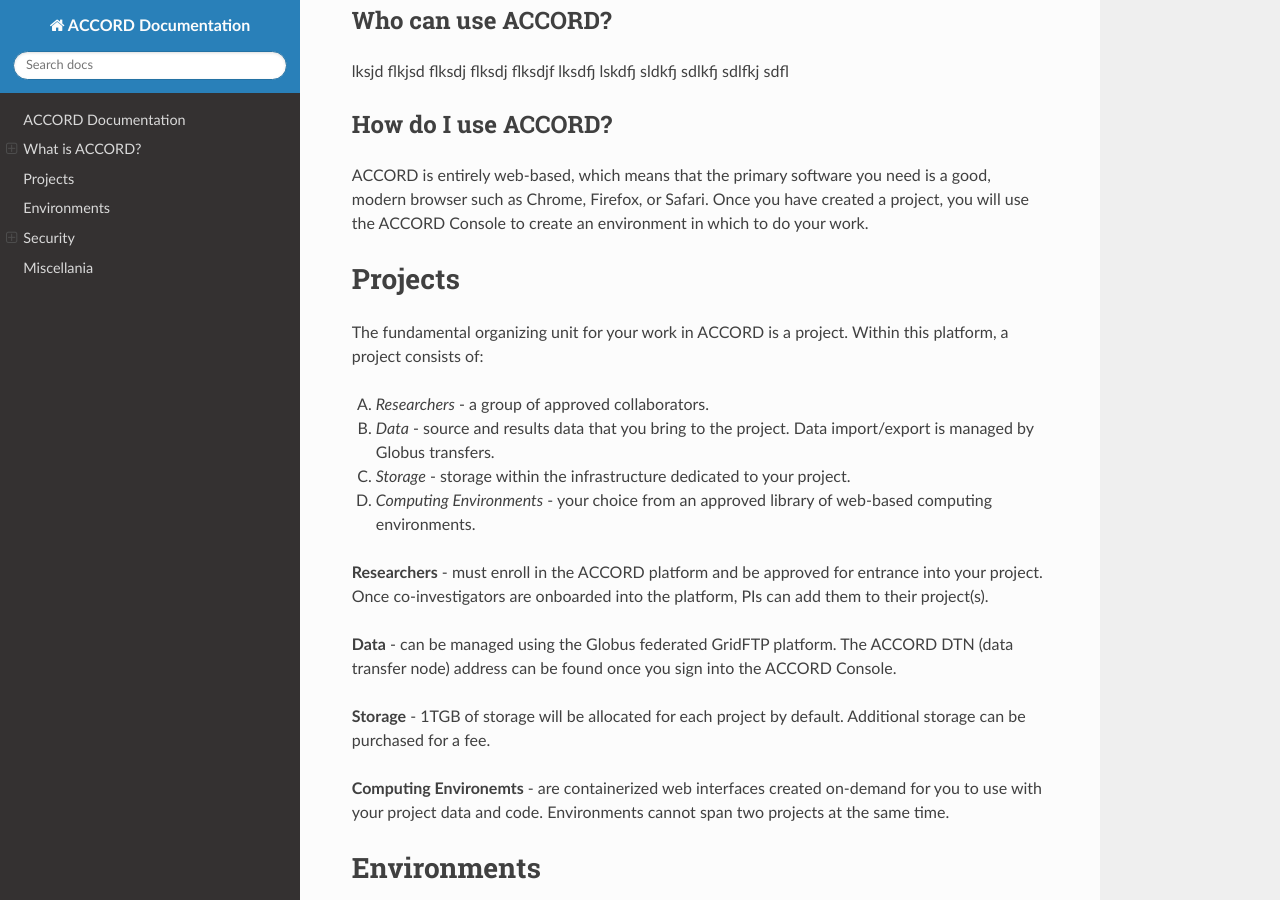
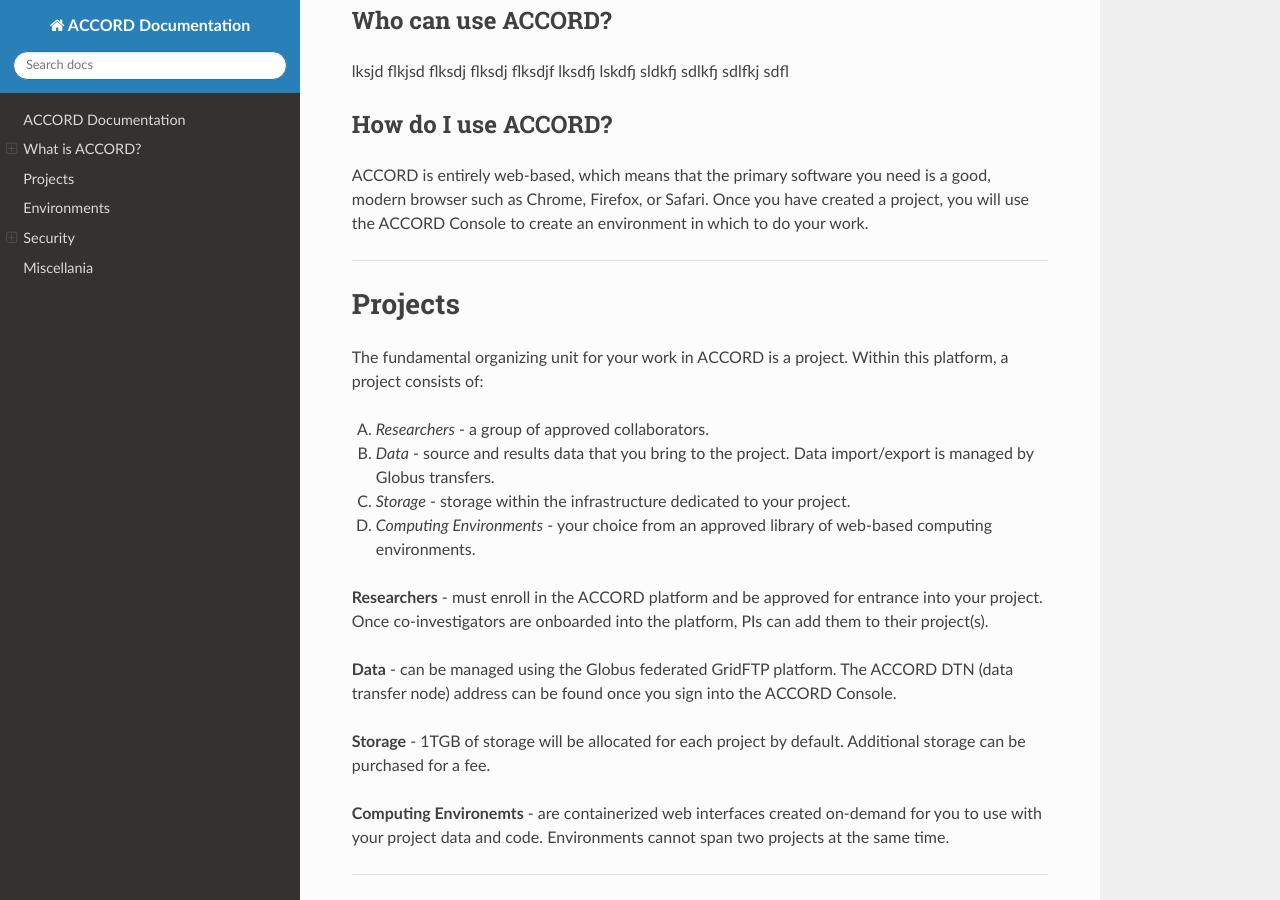
Before and after one commit to uvarc/accord-docs, a Sphinx documentation site: the page built from docs/source/index.rst, in a window 1280 px wide and 900 px high, scrolled down 805 px. Built offline with Sphinx 7.4.7 and the Read the Docs theme 2.0.0, drawn with Linux system fonts in a browser that asks for light colours.

Commit message:
Fleshed out more

```diff
--- a/docs/source/index.rst
+++ b/docs/source/index.rst
@@ -31,6 +31,7 @@
 
 ACCORD is entirely web-based, which means that the primary software you need is a good, modern browser such as Chrome, Firefox, or Safari. Once you have created a project, you will use the ACCORD Console to create an environment in which to do your work.
 
+-----
 
 Projects
 ========
@@ -51,6 +52,8 @@
 
 **Computing Environemts** - are containerized web interfaces created on-demand for you to use with your project data and code. Environments cannot span two projects at the same time.
 
+-----
+
 Environments
 ============
 
@@ -60,12 +63,13 @@
 
 Environments consist of web-based, containerized interfaces launched on-demand by researchers. Approved environemnts and details about them are below.
 
-* **Theia Python** - A rich IDE that allows researchers to manage their files and data, write code with an intelligent editor, and execute code within a terminal session.
-* **Jupyter Notebok** - Allows for interactive, notebook-based analysis of data. A good choice for pulling quick results or refining your code.
-* **RStudio** - The standard IDE for research using the R programming language. This environment is useful for generating plots and other R-based analysis.
+- **Theia Python** - A rich IDE that allows researchers to manage their files and data, write code with an intelligent editor, and execute code within a terminal session.
+- **Jupyter Notebok** - Allows for interactive, notebook-based analysis of data. A good choice for pulling quick results or refining your code.
+- **RStudio** - The standard IDE for research using the R programming language. This environment is useful for generating plots and other R-based analysis.
 
 While ACCORD is not a BYOC (Bring Your Own Container) environment, we welcome your suggestions for additional containers to be considered in the future.
 
+-----
 
 Security
 ========
@@ -101,6 +105,7 @@
 verifies that you, and only you, access that environment. If you want to collaborate with a co-investigator, they can simply create an identical
 environment within the same project!
 
+-----
 
 Miscellania
 ========
```
Also changed, not shown: 5 other files.
